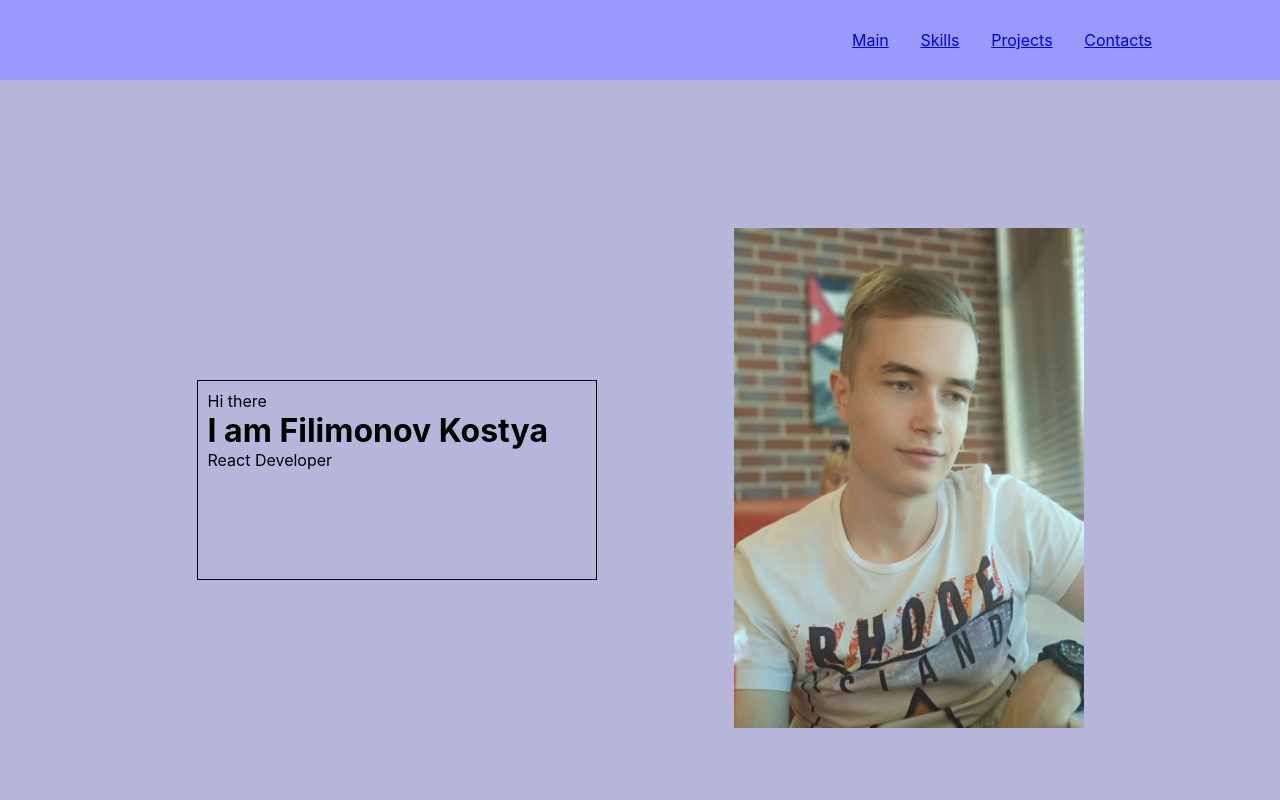
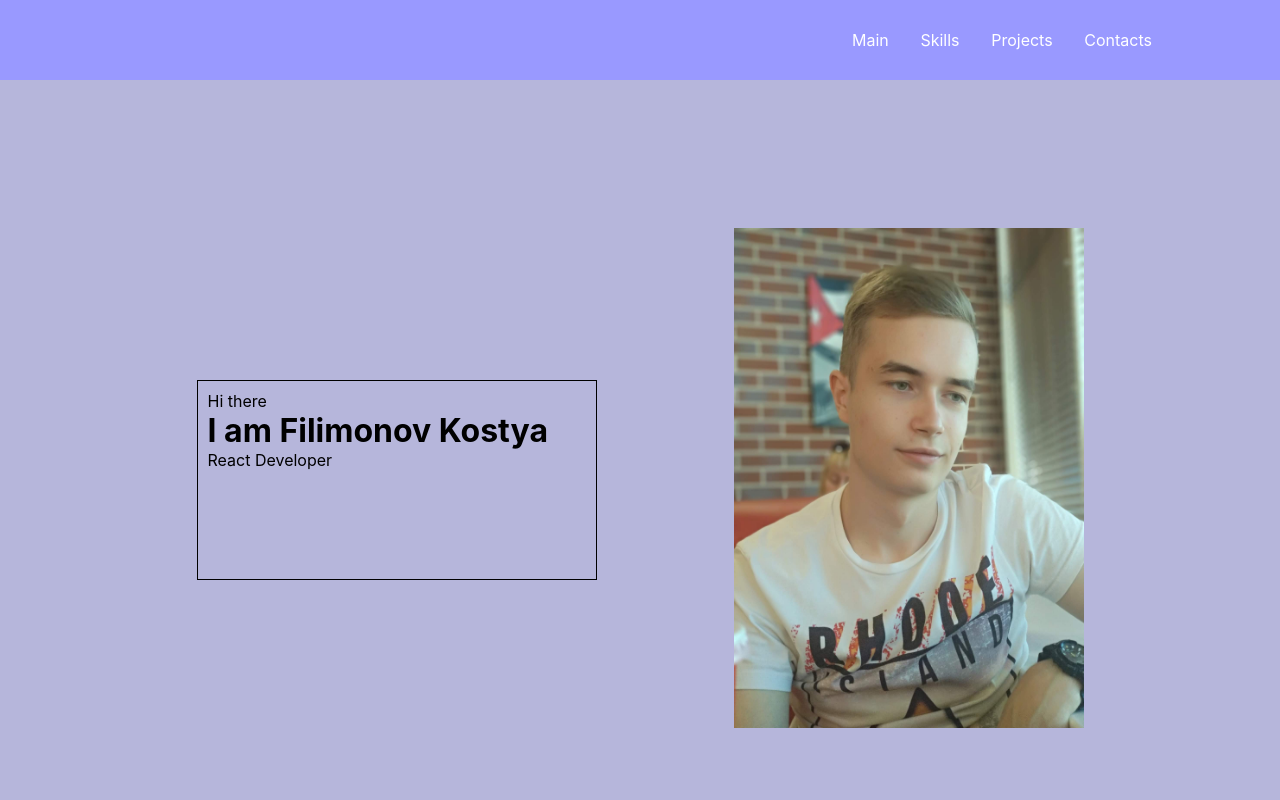
Before and after one commit to FilimonovKostya/Portfolio, a React (Create React App) app: page / in a window 1280 px wide. Shown: the top 800 px of the page. Built offline with nearby package versions, Linux system fonts and the light colour scheme.

Commit message:
refactoring semantika header

```diff
--- a/src/App.css
+++ b/src/App.css
@@ -3,3 +3,11 @@
     margin: 0;
     padding: 0;
 }
+
+ul{
+    list-style: none;
+}
+
+a{
+    text-decoration: none;
+}
--- a/src/Header/Header.tsx
+++ b/src/Header/Header.tsx
@@ -3,9 +3,9 @@ import style from './Header.module.css'
 import {Nav} from "../Nav/Nav";
 
 export const Header = () => {
-    return <div className={style.container}>
+    return <header className={style.container}>
         <div className={style.header}>
             <Nav/>
         </div>
-    </div>
+    </header>
 }
--- a/src/Nav/Nav.module.css
+++ b/src/Nav/Nav.module.css
@@ -1,5 +1,16 @@
 .nav{
     width: 300px;
+}
+
+.navItems{
     display: flex;
     justify-content: space-between;
 }
+
+.link{
+    color: white;
+}
+
+.link:hover{
+    opacity: .5;
+}
--- a/src/Nav/Nav.tsx
+++ b/src/Nav/Nav.tsx
@@ -1,11 +1,14 @@
+import { link } from 'fs';
 import React from 'react';
 import style from './Nav.module.css'
 
 export const Nav = () => {
-    return <div className={style.nav}>
-        <a href="#">Main</a>
-        <a href="#">Skills</a>
-        <a href="#">Projects</a>
-        <a href="#">Contacts</a>
-    </div>
+    return <nav className={style.nav}>
+        <ul className={style.navItems}>
+            <li><a className={style.link} href="#"> Main </a> </li>
+            <li><a className={style.link} href="#"> Skills </a> </li>
+            <li><a className={style.link} href="#"> Projects </a> </li>
+            <li><a className={style.link} href="#"> Contacts </a> </li>
+        </ul>
+    </nav>
 }
```
